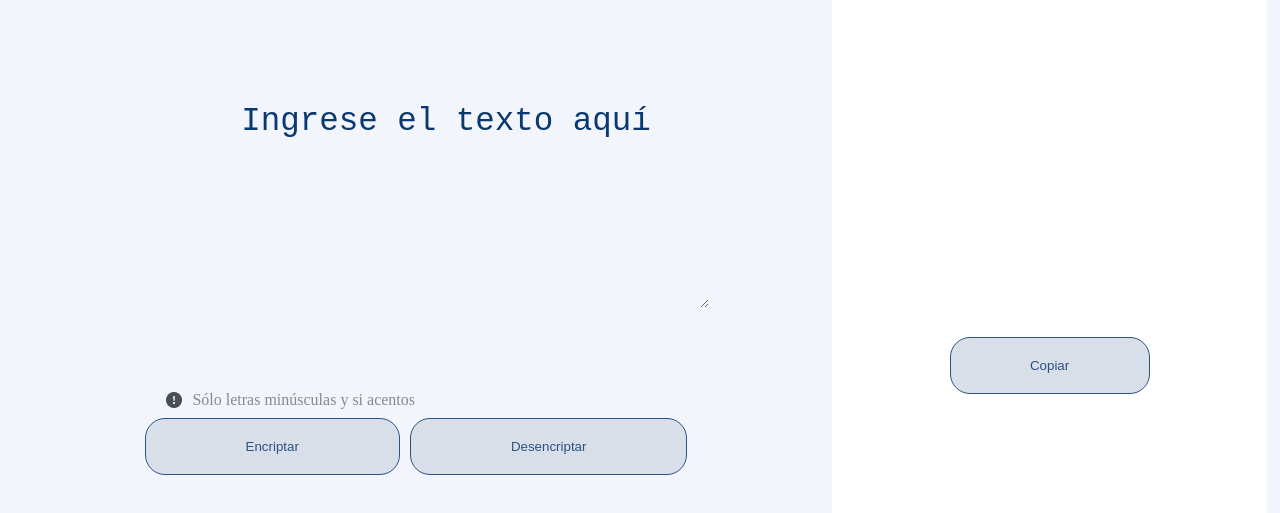
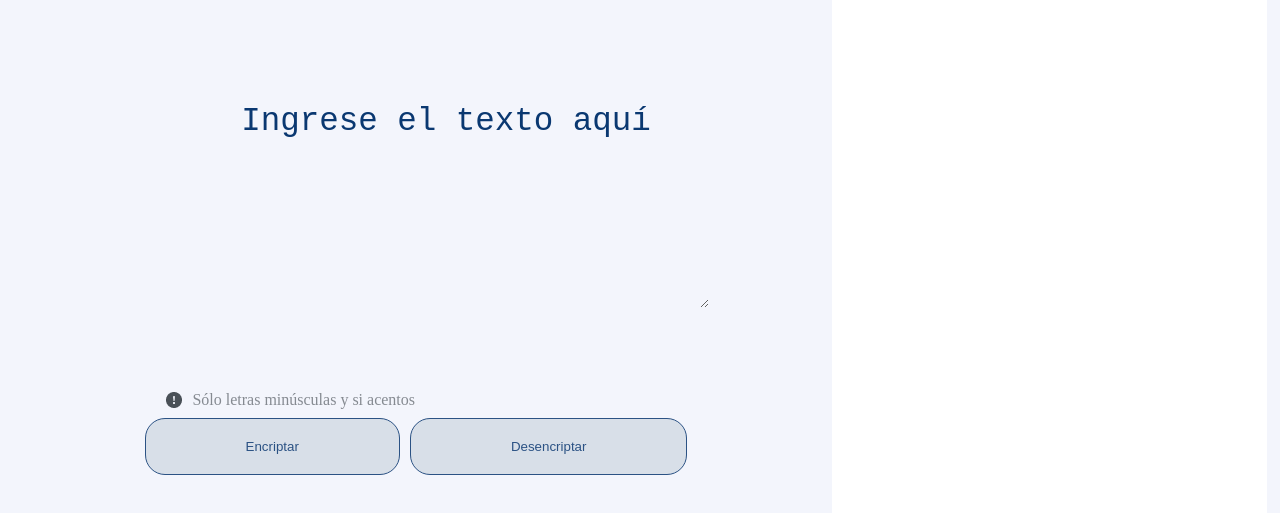
Before and after one commit to Lepaic6969/Encriptador, a plain HTML site: page index.html in a window 1280 px wide. Shown: the part 101-614 px from the top of the page. Drawn offline with Linux system fonts and the light colour scheme.

Commit message:
Arreglando el pequeño Bug de que salga el botón copiar desde el principio

```diff
--- a/index.html
+++ b/index.html
@@ -32,7 +32,7 @@
             <h1 class="titulo-aside">Ningún mensaje fue encontrado</h1>
             <p class="parrafo-aside">Ingresa el texto que deseas encriptar o desencriptar</p>
         </div>
-        <div class="contenido-aside-exito is-active" id="exito">
+        <div class="contenido-aside-exito" id="exito">
             <!-- <p class="parrafo-aside-exito" id="mensaje-encriptado">
 
             </p> -->
```
